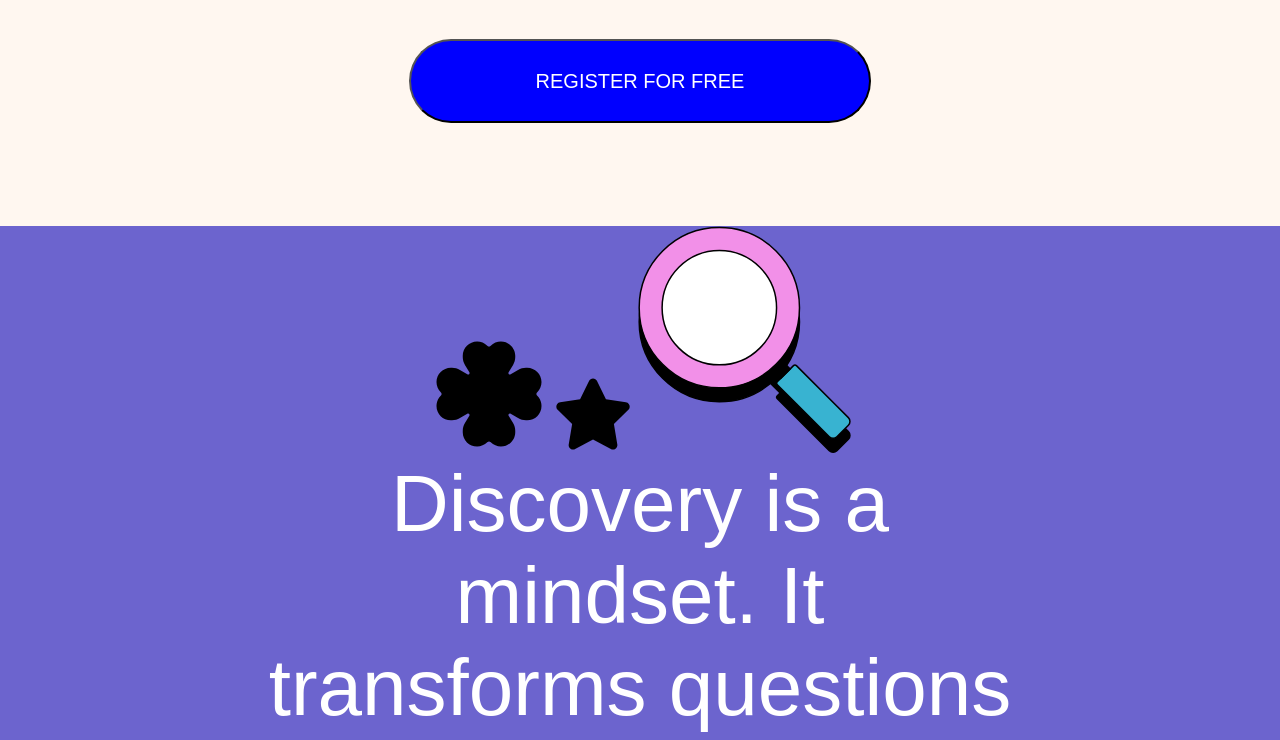
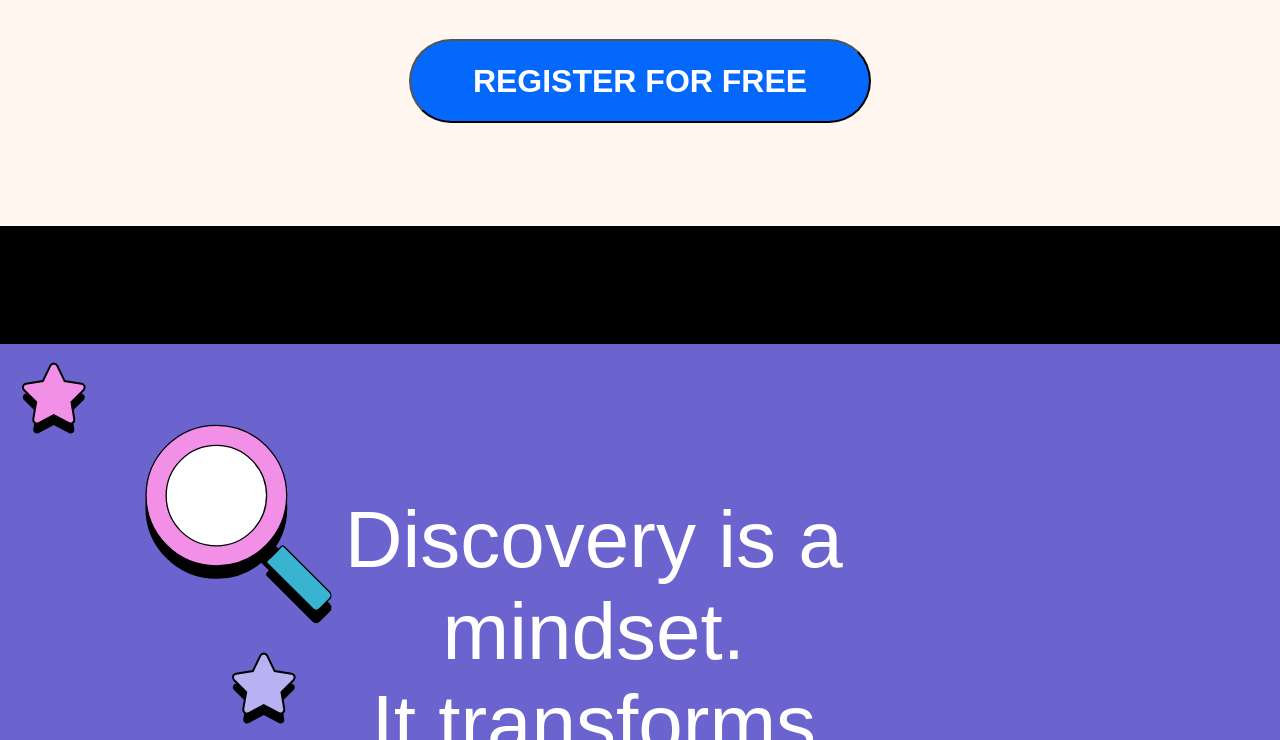
Before and after one commit to devhausleipzig/Camp7-Ashvanatha-Chirag-GmbH-business-website, a plain HTML site: page index.html in a window 1280 px wide. Shown: the part 360-1100 px from the top of the page. Drawn offline with Linux system fonts and the light colour scheme.

Commit message:
add style to a lot of text

```diff
--- a/index.html
+++ b/index.html
@@ -57,21 +57,6 @@
 				</div>
 			</div>
 		</header>
-		<div class="a-lot-of-text">
-			<div id="random-imgs">
-				<img class="medium-icon" src="./img/clover-solid.svg" />
-				<img class="small-icon" src="./img/star-solid.svg" />
-				<img src="./img/magnifying_glass.svg" />
-			</div>
-
-			<p>
-				Discovery is a mindset. It transforms questions into decisions, data
-				into stories, and insights into direction.<br /><br />
-				Join us at Disco Conf to embrace the power in curiosity, collaboration,
-				and continuous learning.
-			</p>
-			<img class="map-icon" src="./img/about_map.svg" />
-		</div>
 		<ticker>
 			<!--This is live ticker with information about the event, created by Ash-->
 			<marquee
@@ -85,6 +70,22 @@
 				<p>OCTOBER 25&26, 2022 OCTOBER 25&26, 2022 OCTOBER 25&26, 2022</p>
 			</marquee>
 		</ticker>
+		<div class="a-lot-of-text">
+			<div id="random-imgs">
+				<i class="fa-solid fa-star"></i>
+				<img class="medium-icon" src="./img/magnifying_glass.svg" />
+				<i class="fa-solid fa-star" id="fastar"></i>
+			</div>
+
+			<p>
+				Discovery is a mindset. <br />It transforms questions into decisions,
+				data into stories, and insights into direction.<br /><br />
+				Join us at Disco Conf to embrace the power in curiosity, collaboration,
+				and continuous learning.
+			</p>
+			<img class="map-icon" src="./img/about_map.svg" />
+		</div>
+
 		<intro>
 			<!--This is where we introduce the event-->
 			<!--Sprinkle some icons around-->
--- a/style.css
+++ b/style.css
@@ -176,10 +176,10 @@ header {
 	height: 84px;
 	border-radius: 50px;
 	border-color: #000000;
-	background: blue;
+	background: #0568fd;
 	color: white;
-	font-size: 20px;
-	font-weight: 500;
+	font-size: xx-large;
+	font-weight: bold;
 	line-height: 1;
 }
 
@@ -194,7 +194,7 @@ header {
 
 .btn:hover {
 	transform: translateY(-10px);
-	box-shadow: 5px 8px black;
+	box-shadow: 0px 10px black;
 }
 
 .tick-tick-boom {
@@ -203,29 +203,58 @@ header {
 }
 
 .a-lot-of-text {
+	display: flex;
 	height: 1773px;
 	background-color: #6c64ce;
 	text-align: center;
 }
 
+#random-imgs {
+	display: flex;
+	align-items: flex-end;
+	flex-direction: column;
+}
+
+#random-imgs .fa-star {
+	color: #f290e8;
+	font-size: 60px;
+	padding: 20px 250px 0 20px;
+	-webkit-text-stroke: 2px black;
+	text-shadow: 0px 10px black;
+}
+
+#random-imgs #fastar {
+	color: #b8b2f2;
+	font-size: 60px;
+	padding: 30px 40px 0 20px;
+	-webkit-text-stroke: 2px black;
+	text-shadow: 0px 10px black;
+}
+
 .small-icon {
-	height: 80px;
-	width: 80px;
+	height: 70px;
+	width: 70px;
+	padding: 30px;
+	background-color: #6c64ce;
 }
 
 .medium-icon {
-	height: 120px;
-	width: 120px;
+	height: 200px;
+	width: 200px;
 }
 
 .a-lot-of-text p {
+	text-align: center;
 	font-size: 80px;
 	color: white;
-	width: 60vw;
-	padding-left: 20vw;
-	padding-right: 20vw;
+	margin-top: 150px;
 }
 
+.map-icon {
+	height: 400px;
+	width: 400px;
+	padding: 700px 30px 20px 0;
+}
 ticker {
 	display: flex;
 	align-items: center;
```
